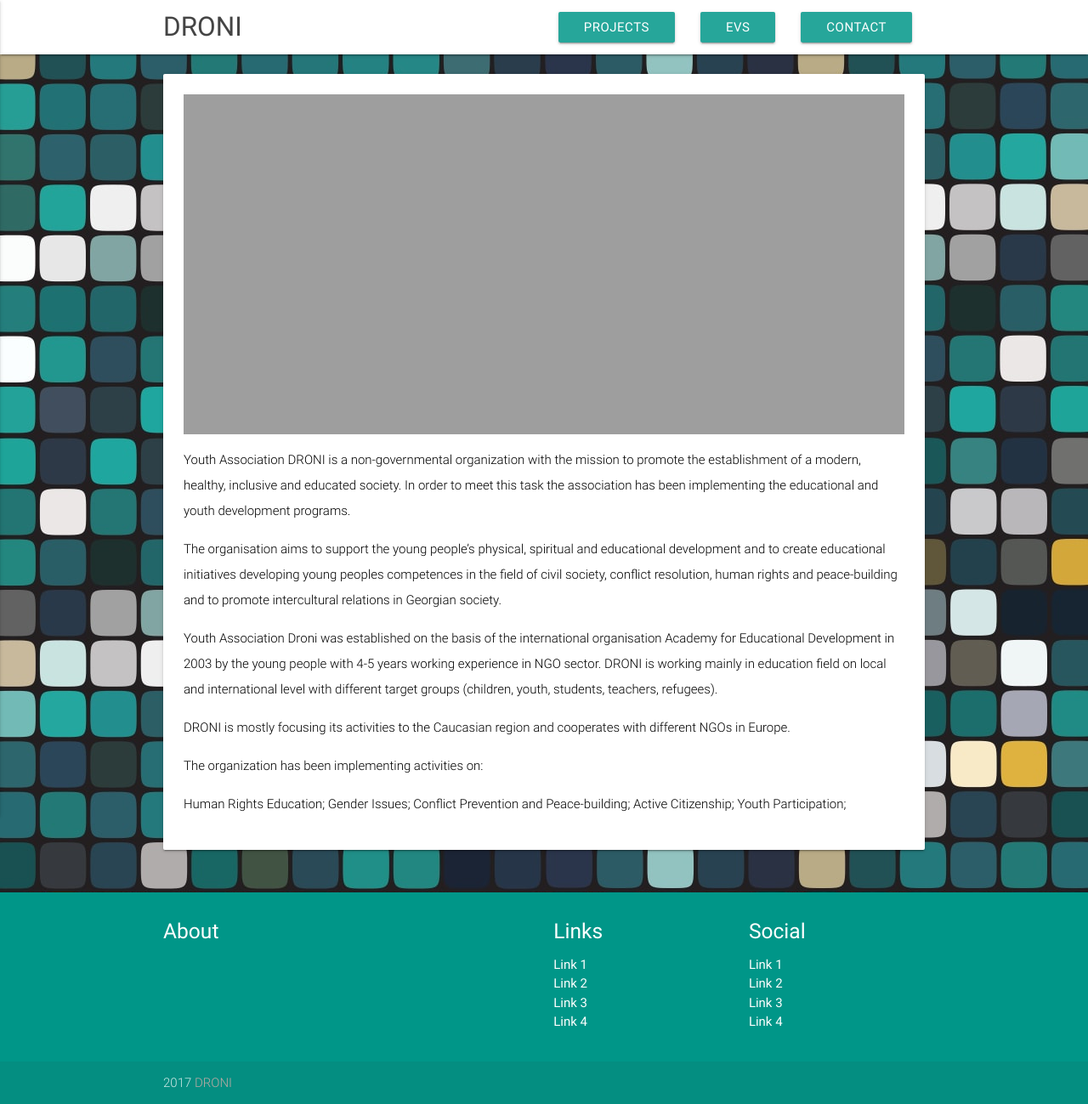
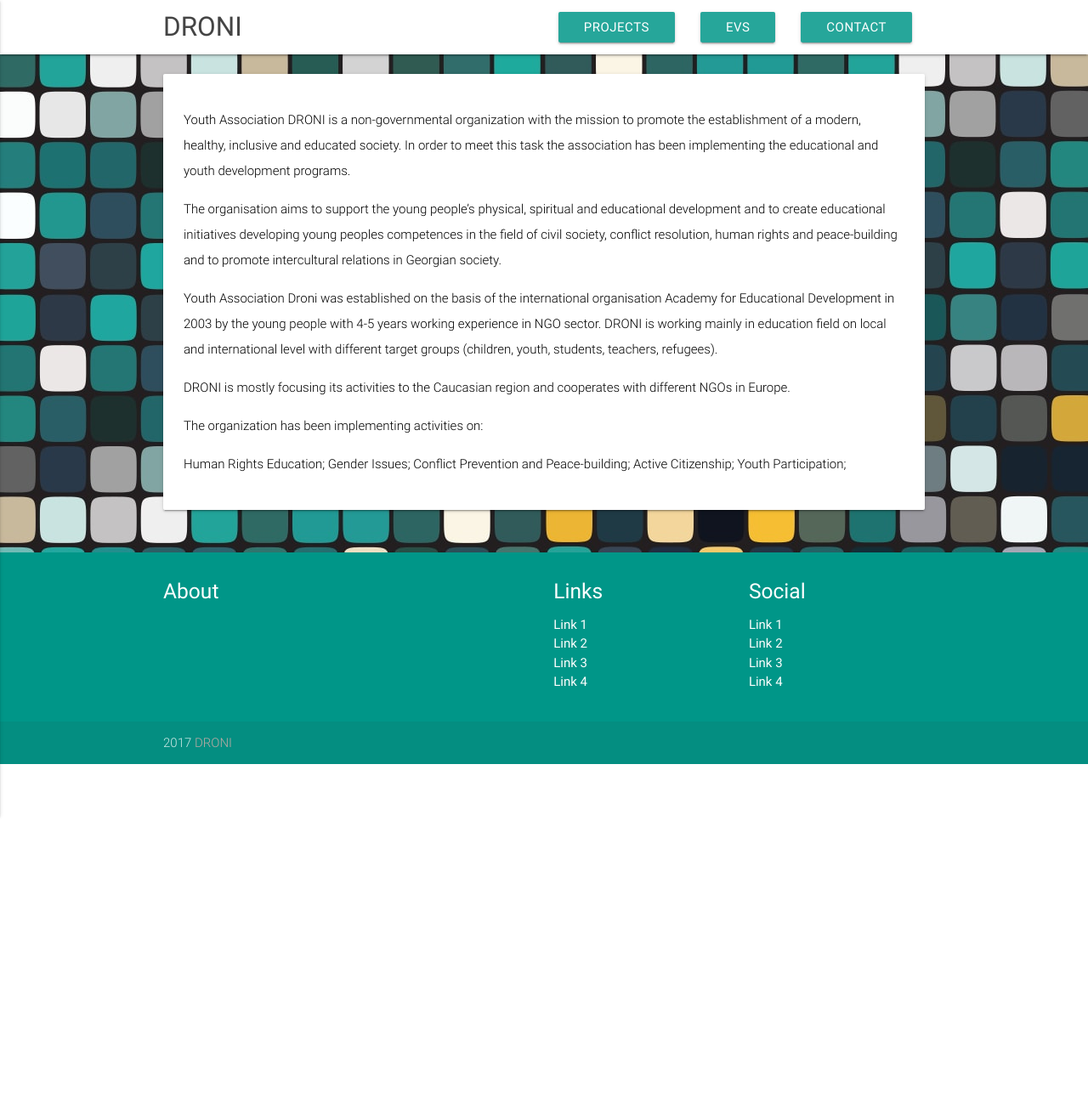
Before and after one commit to droniorg/testing3, a Jekyll site: the page built from index.md, in a window 1280 px wide. Shown: the whole page at 85% size. Built offline with Jekyll 4.4.1, drawn with Linux system fonts in a browser that asks for light colours; nearby versions of some CDN libraries; the list of posts is cut into pages by our own code; after the commit the page ends 900 px from its top, so only the background shows below that.

Commit message:
Updated 'index.md' via CloudCannon

```diff
--- a/index.md
+++ b/index.md
@@ -1,38 +1,7 @@
 ---
 layout: page
 ---
-  <div class="slider">
-    <ul class="slides">
-      <li>
-        <img src="https://lorempixel.com/580/250/nature/1"> <!-- random image -->
-        <div class="caption center-align">
-          <h3>This is our big Tagline!</h3>
-          <h5 class="light grey-text text-lighten-3">Here's our small slogan.</h5>
-        </div>
-      </li>
-      <li>
-        <img src="https://lorempixel.com/580/250/nature/2"> <!-- random image -->
-        <div class="caption left-align">
-          <h3>Left Aligned Caption</h3>
-          <h5 class="light grey-text text-lighten-3">Here's our small slogan.</h5>
-        </div>
-      </li>
-      <li>
-        <img src="https://lorempixel.com/580/250/nature/3"> <!-- random image -->
-        <div class="caption right-align">
-          <h3>Right Aligned Caption</h3>
-          <h5 class="light grey-text text-lighten-3">Here's our small slogan.</h5>
-        </div>
-      </li>
-      <li>
-        <img src="https://lorempixel.com/580/250/nature/4"> <!-- random image -->
-        <div class="caption center-align">
-          <h3>This is our big Tagline!</h3>
-          <h5 class="light grey-text text-lighten-3">Here's our small slogan.</h5>
-        </div>
-      </li>
-    </ul>
-  </div>
+
 Youth Association DRONI
 is a non-governmental organization with the mission to promote the establishment of a modern, healthy, inclusive and educated society. In order to meet this task the association has been implementing the educational and youth development programs.
 
```
